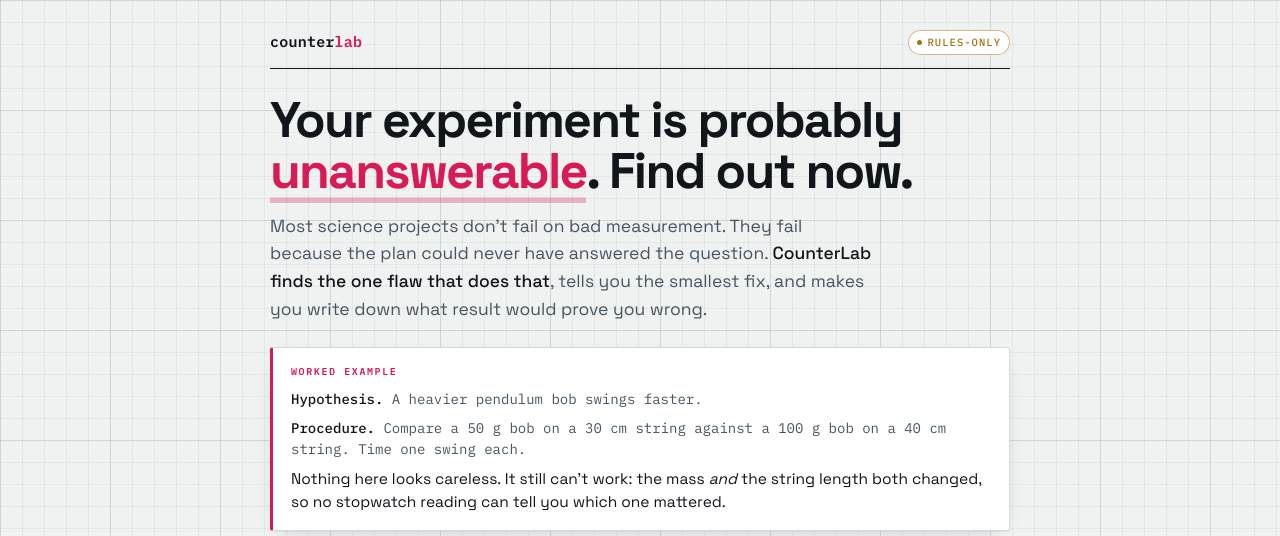
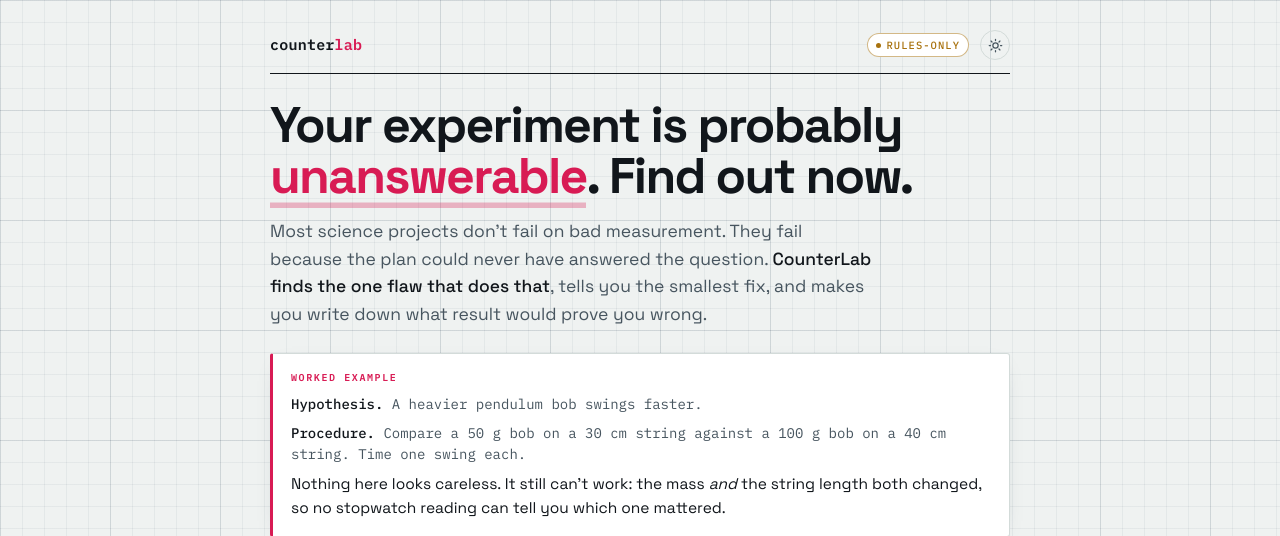
Before and after one commit to ai-naymul/counterlab, a FastAPI app: page / in a window 1280 px wide. Shown: the top 536 px of the page. Run offline with FastAPI, Linux system fonts and the light colour scheme.

Commit message:
theme toggle: system default, explicit choice persists and wins

```diff
--- a/app/static/style.css
+++ b/app/static/style.css
@@ -33,6 +33,9 @@
   --shadow: 0 1px 0 rgba(20,40,60,.05), 0 6px 22px -14px rgba(20,40,60,.35);
 }
 
+/* Dark tokens live in one place and are applied by either the OS preference or
+   an explicit choice. The explicit choice must win in both directions, so the
+   attribute selectors come after the media query. */
 @media (prefers-color-scheme: dark) {
   :root {
     --paper: #0D1116;  --paper-2: #141A21;
@@ -45,6 +48,46 @@
     --shadow: 0 1px 0 rgba(0,0,0,.3), 0 8px 26px -16px rgba(0,0,0,.9);
   }
 }
+
+:root[data-theme="dark"] {
+  --paper: #0D1116;  --paper-2: #141A21;
+  --grid: rgba(150, 200, 230, .045); --grid-bold: rgba(150, 200, 230, .085);
+  --ink: #E9EFF2;   --ink-2: #A2B0BA;  --ink-3: #6E7E8A;  --rule: #263039;
+  --break: #FF5C86;  --repair: #E3A63C;  --commit: #35C4B6;
+  --pass: #3ECF8E;   --link: #77A9FF;
+  --break-wash: rgba(255,92,134,.10); --repair-wash: rgba(227,166,60,.10);
+  --commit-wash: rgba(53,196,182,.10);
+  --shadow: 0 1px 0 rgba(0,0,0,.3), 0 8px 26px -16px rgba(0,0,0,.9);
+}
+
+:root[data-theme="light"] {
+  --paper: #EFF2F1;  --paper-2: #FFFFFF;
+  --grid: rgba(24, 54, 74, .055); --grid-bold: rgba(24, 54, 74, .10);
+  --ink: #11161B;   --ink-2: #47555F;  --ink-3: #7E8C96;  --rule: #D3DBD9;
+  --break: #D81B54;  --repair: #A8720E;  --commit: #0B6E6C;
+  --pass: #16714A;   --link: #2050C8;
+  --break-wash: rgba(216,27,84,.07); --repair-wash: rgba(168,114,14,.07);
+  --commit-wash: rgba(11,110,108,.07);
+  --shadow: 0 1px 0 rgba(20,40,60,.05), 0 6px 22px -14px rgba(20,40,60,.35);
+}
+
+.theme {
+  background: none; border: 1px solid var(--rule); border-radius: 999px;
+  width: 30px; height: 30px; display: grid; place-items: center; cursor: pointer;
+  color: var(--ink-2); padding: 0; flex: none;
+  transition: border-color .14s, color .14s;
+}
+.theme:hover { border-color: var(--ink); color: var(--ink); }
+.theme svg { width: 15px; height: 15px; }
+.theme .moon { display: none; }
+:root[data-theme="dark"] .theme .sun,
+:root:not([data-theme="light"]) .theme .sun { display: block; }
+@media (prefers-color-scheme: dark) { :root:not([data-theme="light"]) .theme .sun { display: none; } }
+@media (prefers-color-scheme: dark) { :root:not([data-theme="light"]) .theme .moon { display: block; } }
+:root[data-theme="dark"] .theme .sun { display: none; }
+:root[data-theme="dark"] .theme .moon { display: block; }
+:root[data-theme="light"] .theme .sun { display: block; }
+:root[data-theme="light"] .theme .moon { display: none; }
 
 * { box-sizing: border-box; }
 
--- a/app/templates/base.html
+++ b/app/templates/base.html
@@ -14,11 +14,35 @@
 <body>
 <div class="wrap">
 
+<script>
+  // Applied before first paint so an explicit choice never flashes the other theme.
+  try { var t = localStorage.getItem('cl-theme'); if (t) document.documentElement.dataset.theme = t; } catch (e) {}
+</script>
+
 <header class="mast">
   <a class="logo" href="/">counter<i>lab</i></a>
   <span class="gap"></span>
   {% block masttick %}{% endblock %}
+  <button class="theme" id="theme" type="button" aria-label="Switch between light and dark">
+    <svg class="sun" viewBox="0 0 24 24" fill="none" stroke="currentColor" stroke-width="2" stroke-linecap="round" aria-hidden="true">
+      <circle cx="12" cy="12" r="4.2"/><path d="M12 2v2M12 20v2M2 12h2M20 12h2M4.9 4.9l1.5 1.5M17.6 17.6l1.5 1.5M19.1 4.9l-1.5 1.5M6.4 17.6l-1.5 1.5"/>
+    </svg>
+    <svg class="moon" viewBox="0 0 24 24" fill="none" stroke="currentColor" stroke-width="2" stroke-linecap="round" stroke-linejoin="round" aria-hidden="true">
+      <path d="M20 14.5A8.2 8.2 0 0 1 9.5 4 8.3 8.3 0 1 0 20 14.5z"/>
+    </svg>
+  </button>
 </header>
+
+<script>
+  document.getElementById('theme').addEventListener('click', function () {
+    var root = document.documentElement;
+    var dark = root.dataset.theme
+      ? root.dataset.theme === 'dark'
+      : matchMedia('(prefers-color-scheme: dark)').matches;
+    root.dataset.theme = dark ? 'light' : 'dark';
+    try { localStorage.setItem('cl-theme', root.dataset.theme); } catch (e) {}
+  });
+</script>
 
 {% block body %}{% endblock %}
 
```
Also changed, not shown: .playwright-mcp/page-2026-08-02T17-07-40-981Z.yml (added), .playwright-mcp/page-2026-08-02T17-07-51-297Z.jpeg (added), .playwright-mcp/page-2026-08-02T17-08-03-993Z.yml (added), .playwright-mcp/page-2026-08-02T17-08-11-358Z.yml (added), .playwright-mcp/page-2026-08-02T17-08-15-377Z.jpeg (added), .playwright-mcp/page-2026-08-02T17-08-34-613Z.jpeg (added).
